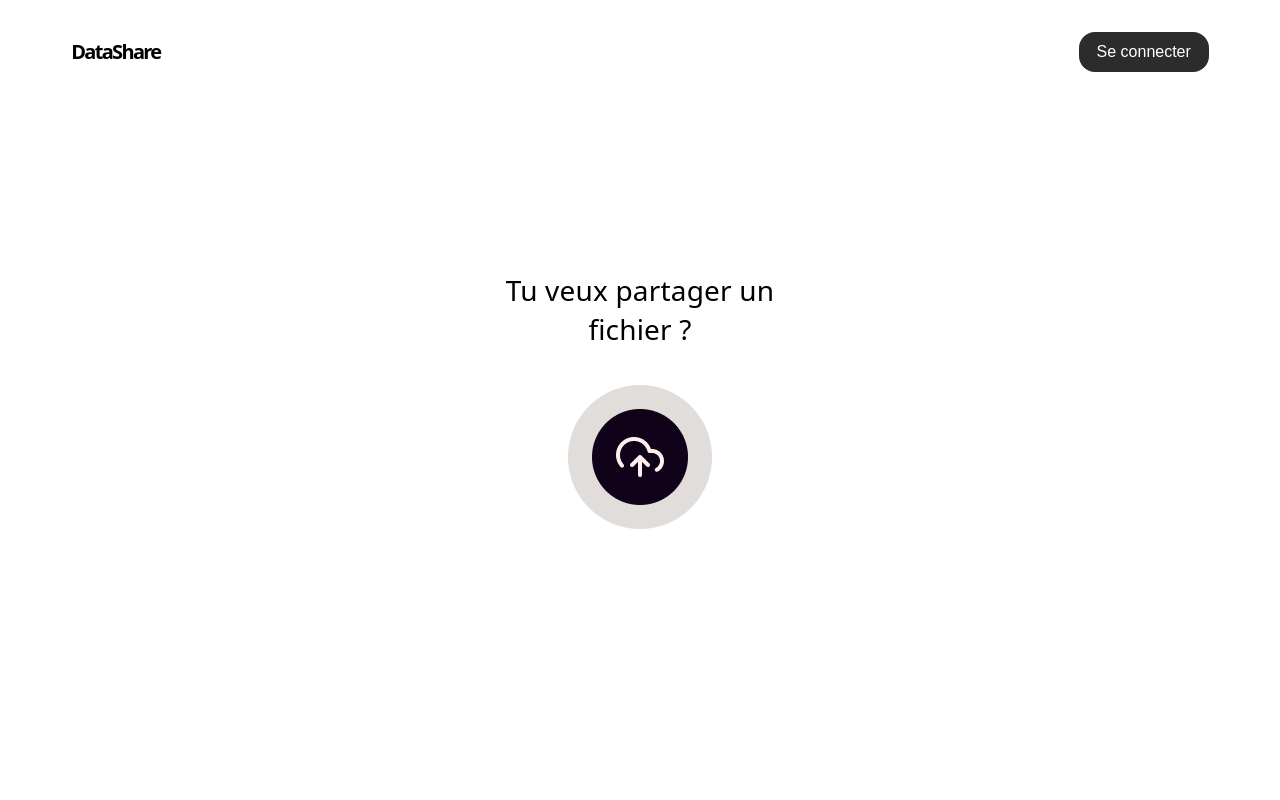
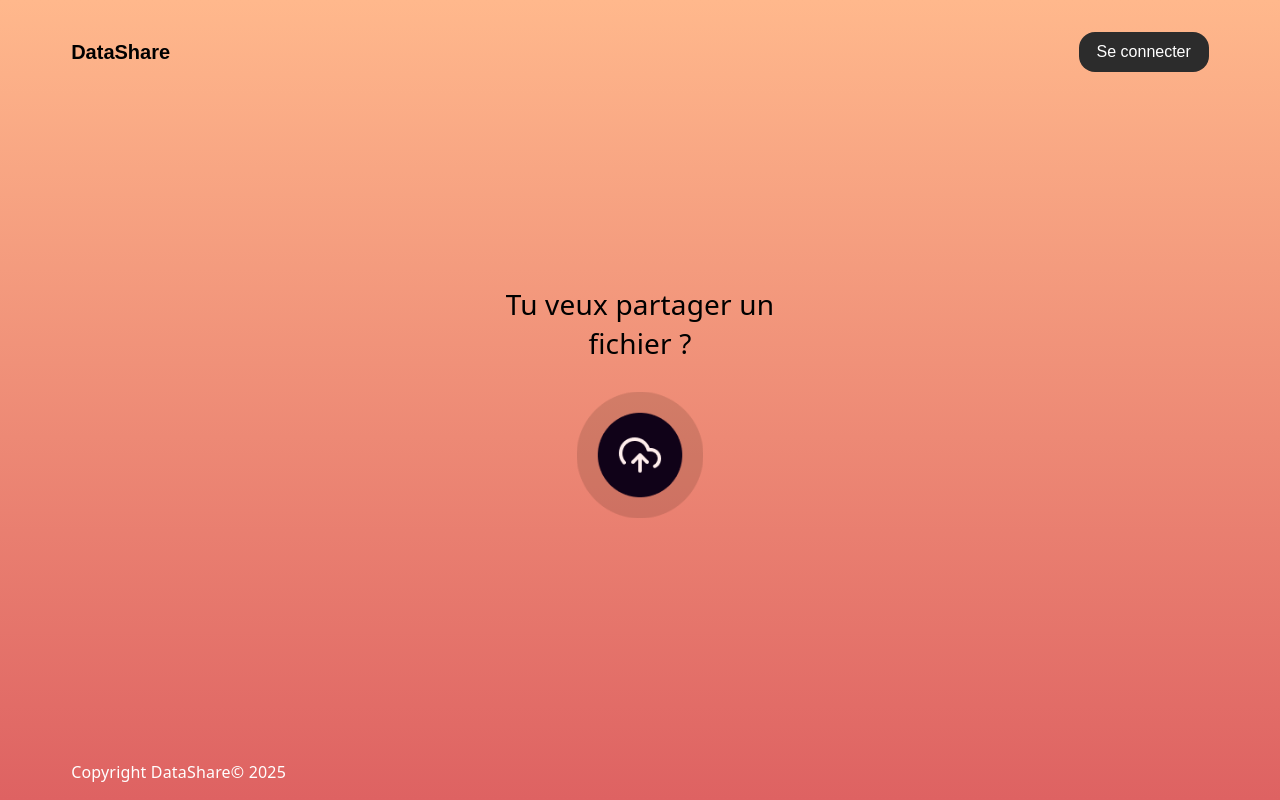
Before and after one commit to TedPasquiet/DevOpsOC_P3_DataShare, a React (Vite) app in the folder frontend/: page / in a window 1280 px wide. Before the commit this address led to /login. Built offline with nearby package versions, Linux system fonts and the light colour scheme.

Commit message:
fix: Refacto front, merge component use.

```diff
--- a/frontend/src/App.tsx
+++ b/frontend/src/App.tsx
@@ -1,6 +1,5 @@
 import { BrowserRouter, Routes, Route, Navigate } from "react-router-dom";
 import { AuthProvider, useAuth } from "./context/AuthContext";
-import { Login } from "./pages/Login";
 import { Telechargement } from "./pages/Telechargement";
 import { Televersement } from "./pages/Televersement";
 import { MonEspace } from "./pages/MonEspace";
@@ -9,21 +8,21 @@ import "./App.css";
 function ProtectedRoute({ children }: { children: React.ReactNode }) {
   const { token, loading } = useAuth();
   if (loading) return null;
-  return token ? <>{children}</> : <Navigate to="/login" replace />;
+  return token ? <>{children}</> : <Navigate to="/" replace />;
 }
 
 function AppRoutes() {
-  const { token, loading } = useAuth();
+  const { loading } = useAuth();
   if (loading) return null;
 
   return (
     <Routes>
-      <Route path="/" element={<Navigate to={token ? "/mon-espace" : "/login"} replace />} />
-      <Route path="/login" element={token ? <Navigate to="/mon-espace" replace /> : <Login />} />
+      <Route path="/" element={<Televersement />} />
+      <Route path="/login" element={<Navigate to="/" replace />} />
+      <Route path="/televersement" element={<Navigate to="/" replace />} />
       <Route path="/telechargement" element={<Telechargement />} />
-      <Route path="/televersement" element={<ProtectedRoute><Televersement /></ProtectedRoute>} />
       <Route path="/mon-espace" element={<ProtectedRoute><MonEspace /></ProtectedRoute>} />
-      <Route path="*" element={<Navigate to="/login" replace />} />
+      <Route path="*" element={<Navigate to="/" replace />} />
     </Routes>
   );
 }
--- a/frontend/src/components/components.css
+++ b/frontend/src/components/components.css
@@ -15,6 +15,16 @@
   font-weight: 700;
   color: #000000;
   margin: 0;
+}
+
+.header-title-btn {
+  font-size: 20px;
+  font-weight: 700;
+  color: #000000;
+  background: none;
+  border: none;
+  padding: 0;
+  cursor: pointer;
 }
 
 .header-btn {
@@ -259,6 +269,30 @@ label{
   margin: 0;
   max-width: 280px;
 }
+
+@keyframes bubble-pulse {
+  0%   { transform: scale(1); }
+  50%  { transform: scale(1.09); }
+  100% { transform: scale(1); }
+}
+
+.supload-btn {
+  background: none;
+  border: none;
+  padding: 0;
+  cursor: pointer;
+  display: flex;
+  align-items: center;
+  justify-content: center;
+}
+
+.supload-icon {
+  width: 120px;
+  height: 120px;
+  object-fit: contain;
+  animation: bubble-pulse 2.4s cubic-bezier(0.45, 0, 0.55, 1) infinite;
+}
+
 
 .upload-icon {
   width: 120px;
--- a/frontend/src/components/header.tsx
+++ b/frontend/src/components/header.tsx
@@ -1,3 +1,4 @@
+import { useNavigate } from "react-router-dom";
 import "./components.css";
 
 interface HeaderProps {
@@ -6,12 +7,16 @@ interface HeaderProps {
 }
 
 export function Header({ loggedIn = false, onAuthClick }: HeaderProps) {
+  const navigate = useNavigate();
+
   return (
     <header
       className="header"
       style={{ display: "flex", alignItems: "center", justifyContent: "space-between" }}
     >
-      <h1 className="header-title">DataShare</h1>
+      <button className="header-title-btn" onClick={() => navigate("/")} aria-label="Retour à l'accueil">
+        DataShare
+      </button>
       <button className="header-btn" type="button" onClick={onAuthClick}>
         {loggedIn ? "Mon espace" : "Se connecter"}
       </button>
--- a/frontend/src/pages/Login.tsx
+++ b/frontend/src/pages/Login.tsx
@@ -1,17 +1,21 @@
 import { useState } from "react";
+import { useNavigate } from "react-router-dom";
 import { Header } from "../components/header";
 import { AuthModal } from "../components/authModal";
 import { Footer } from "../components/footer";
 
 export function Login() {
   const [modalOpen, setModalOpen] = useState(false);
+  const navigate = useNavigate();
 
   return (
     <main className="login-page">
       <Header onAuthClick={() => setModalOpen(true)} />
       <div className="login-content">
         <p className="title-text">Tu veux partager un fichier ?</p>
-        <img src="/Frame 3.png" alt="Icône de téléversement" className="supload-icon" />
+        <button className="supload-btn" onClick={() => navigate("/televersement")} aria-label="Téléverser un fichier">
+          <img src="/Frame 3.png" alt="" className="supload-icon" />
+        </button>
       </div>
       <Footer />
       <AuthModal isOpen={modalOpen} onClose={() => setModalOpen(false)} />
--- a/frontend/src/pages/MonEspace.tsx
+++ b/frontend/src/pages/MonEspace.tsx
@@ -179,7 +179,7 @@ export function MonEspace({ avatarSrc = MOCK_AVATAR }: MonEspaceProps) {
         </header>
 
         <header className="mon-espace-desktop-header">
-          <Button variant="dark" label="Ajouter des fichiers" />
+          <Button variant="dark" label="Ajouter des fichiers" onClick={() => navigate("/televersement")} />
           <button className="desktop-logout-btn" aria-label="Déconnexion" onClick={handleLogout}>
             <img src="/RightArrow.png" alt="" width="16" height="16" />
             Déconnexion
--- a/frontend/src/pages/Televersement.tsx
+++ b/frontend/src/pages/Televersement.tsx
@@ -1,9 +1,12 @@
 import { useState, useRef } from "react";
+import { useNavigate } from "react-router-dom";
 import { Header } from "../components/header";
+import { AuthModal } from "../components/authModal";
 import { Input } from "../components/input";
 import { Select } from "../components/select";
-import { Button, UploadCloud } from "../components/button";
+import { Button } from "../components/button";
 import { Footer } from "../components/footer";
+import { useAuth } from "../context/AuthContext";
 import "../components/components.css";
 
 type PageState = "idle" | "form" | "success";
@@ -37,10 +40,15 @@ function CopyIcon() {
 }
 
 export function Televersement() {
+  const { token } = useAuth();
+  const navigate = useNavigate();
+  const isAuthenticated = !!token;
+
   const [pageState, setPageState] = useState<PageState>("idle");
   const [file, setFile] = useState<File | null>(null);
   const [password, setPassword] = useState("");
   const [link, setLink] = useState("");
+  const [authModalOpen, setAuthModalOpen] = useState(false);
   const fileInputRef = useRef<HTMLInputElement>(null);
 
   const oversized = file !== null && file.size > MAX_SIZE;
@@ -64,7 +72,11 @@ export function Televersement() {
 
   return (
     <div className="televersement">
-      <Header />
+      <Header
+        loggedIn={isAuthenticated}
+        onAuthClick={isAuthenticated ? () => navigate("/mon-espace") : () => setAuthModalOpen(true)}
+      />
+      <AuthModal isOpen={authModalOpen} onClose={() => setAuthModalOpen(false)} />
       <input
         ref={fileInputRef}
         type="file"
@@ -76,12 +88,8 @@ export function Televersement() {
         {pageState === "idle" && (
           <div className="televersement-idle">
             <p className="title-text">Tu veux partager un fichier ?</p>
-            <button
-              className="televersement-upload-btn"
-              onClick={() => fileInputRef.current?.click()}
-              aria-label="Ajouter un fichier"
-            >
-              <UploadCloud style={{ fontSize: "36px", color: "white" }} />
+            <button className="supload-btn" onClick={() => fileInputRef.current?.click()} aria-label="Téléverser un fichier">
+              <img src="/Frame 3.png" alt="" className="supload-icon" />
             </button>
           </div>
         )}
```
